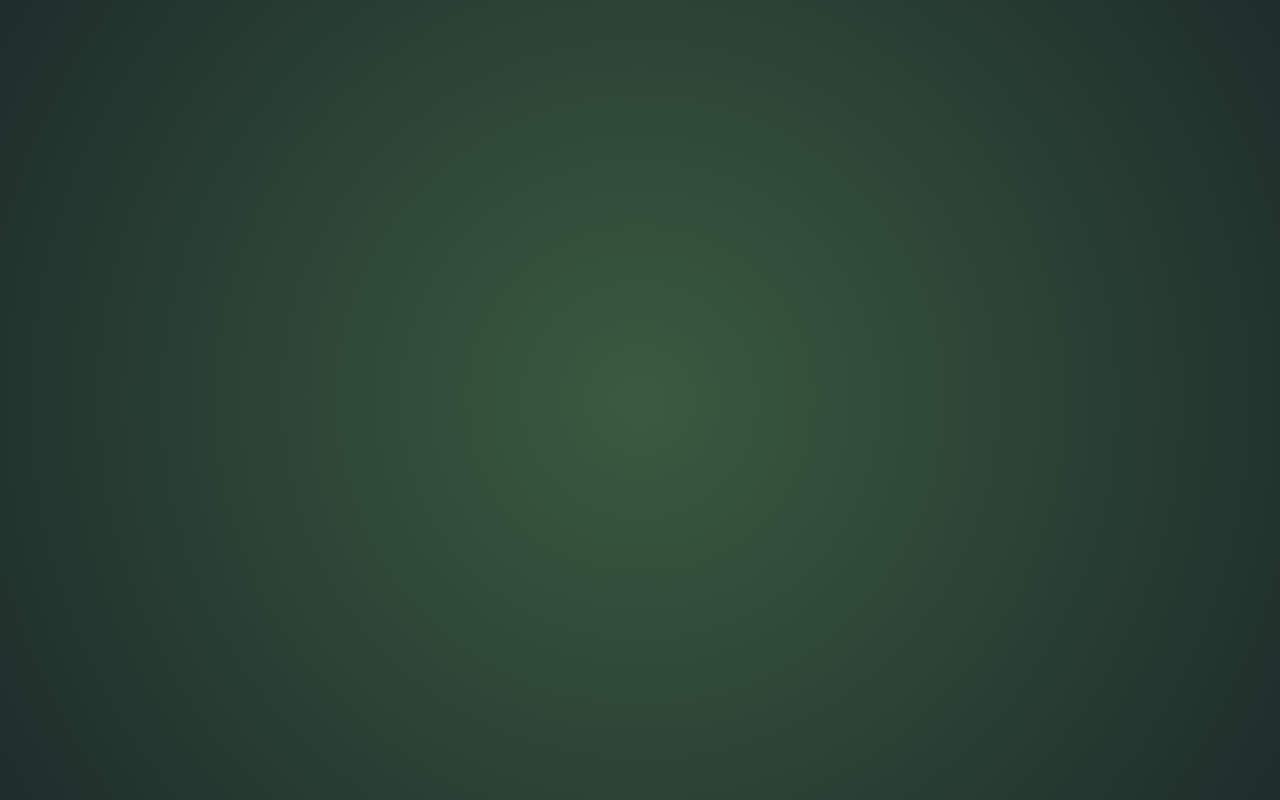
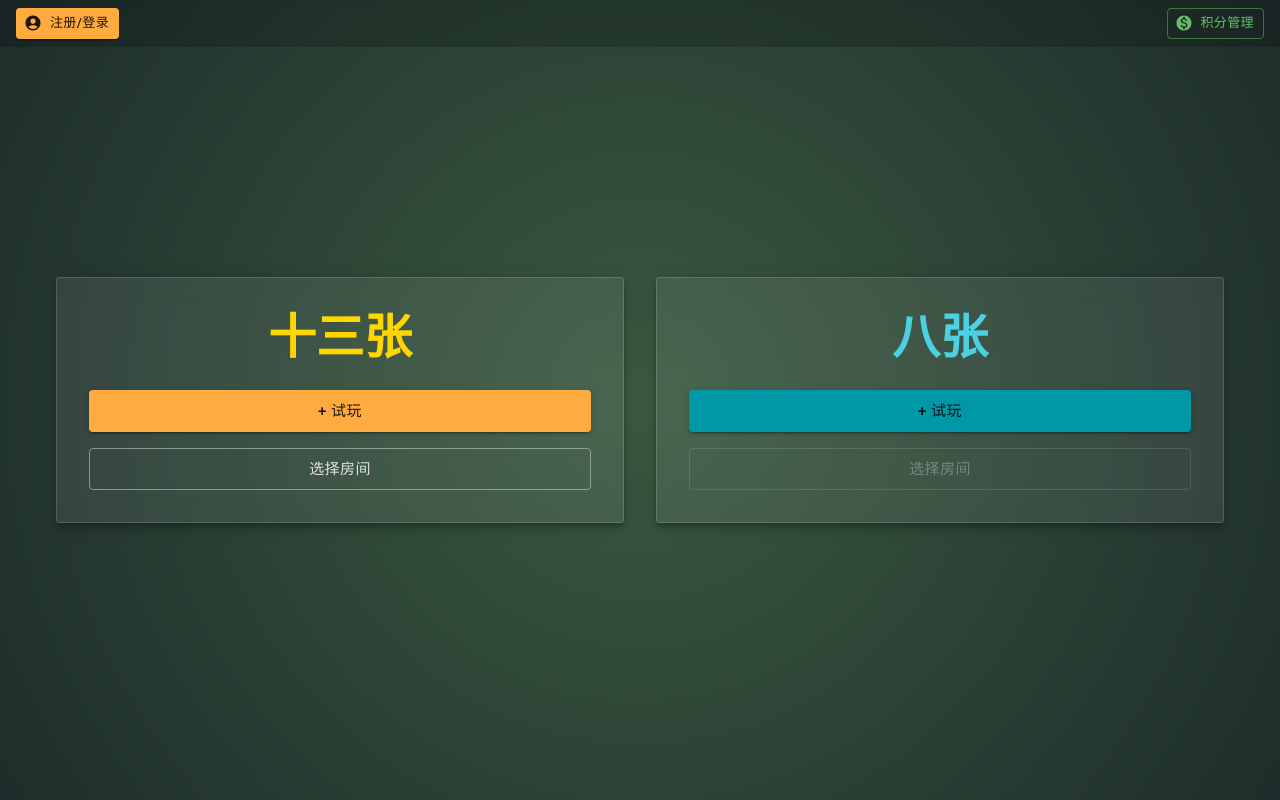
Before and after one commit to wen9521/san, a React (Vite) app in the folder frontend/: page /#/ in a window 1280 px wide. Built offline with nearby package versions, Linux system fonts and the light colour scheme.

Commit message:
Update HomePage.jsx

```diff
--- a/frontend/src/pages/HomePage.jsx
+++ b/frontend/src/pages/HomePage.jsx
@@ -1,10 +1,9 @@
 import React, { useContext, useState } from 'react';
-import { Box, Typography, Button, Paper, Grid, IconButton } from '@mui/material';
+import { Box, Typography, Button, Paper, Grid } from '@mui/material';
 import { useNavigate } from 'react-router-dom';
 import AuthDialog from '../components/AuthDialog';
 import PointsDialog from '../components/PointsDialog';
 import { AuthContext } from '../context/AuthContext';
-import MenuIcon from '@mui/icons-material/Menu';
 import AccountCircleIcon from '@mui/icons-material/AccountCircle';
 import MonetizationOnIcon from '@mui/icons-material/MonetizationOn';
 
@@ -59,8 +58,6 @@ const HomePage = () => {
     </Box>
   );
 
-  // 主页内容略
-  // ... 保持原有内容
   return (
     <Box
       sx={{
@@ -73,9 +70,60 @@ const HomePage = () => {
         position: 'relative'
       }}
     >
+      <TopBar />
       <Grid container spacing={4} sx={{ maxWidth: '1200px' }}>
-        {/* ...原十三张与八张内容不变 */}
-        {/* ...（略） */}
+        {/* 十三张板块 */}
+        <Grid item xs={12} md={6}>
+          <Paper
+            elevation={6}
+            sx={{
+              p: 4,
+              textAlign: 'center',
+              background: 'rgba(255, 255, 255, 0.08)',
+              border: '1px solid rgba(255, 255, 255, 0.15)',
+              color: 'white',
+              backdropFilter: 'blur(10px)',
+            }}
+          >
+            <Typography variant="h3" gutterBottom sx={{ fontWeight: 'bold', color: '#ffd700' }}>
+              十三张
+            </Typography>
+            <Box sx={{ mt: 3, display: 'flex', flexDirection: 'column', gap: 2 }}>
+              <Button variant="contained" color="primary" size="large" onClick={() => navigate('/thirteen/play', { state: { mode: 'offline' } })}>+
+                试玩
+              </Button>
+              <Button variant="outlined" color="secondary" size="large" onClick={() => navigate('/rooms')}>
+                选择房间
+              </Button>
+            </Box>
+          </Paper>
+        </Grid>
+        {/* 八张板块 */}
+        <Grid item xs={12} md={6}>
+          <Paper
+            elevation={6}
+            sx={{
+              p: 4,
+              textAlign: 'center',
+              background: 'rgba(255, 255, 255, 0.08)',
+              border: '1px solid rgba(255, 255, 255, 0.15)',
+              color: 'white',
+              backdropFilter: 'blur(10px)',
+            }}
+          >
+            <Typography variant="h3" gutterBottom sx={{ fontWeight: 'bold', color: '#4dd0e1' }}>
+              八张
+            </Typography>
+            <Box sx={{ mt: 3, display: 'flex', flexDirection: 'column', gap: 2 }}>
+              <Button variant="contained" sx={{ backgroundColor: '#0097a7', '&:hover': {backgroundColor: '#00838f'} }} size="large" onClick={() => navigate('/eight/play')}>+
+                试玩
+              </Button>
+              <Button variant="outlined" color="secondary" size="large" disabled>
+                选择房间
+              </Button>
+            </Box>
+          </Paper>
+        </Grid>
       </Grid>
       <AuthDialog open={showAuth} onClose={() => setShowAuth(false)} />
       <PointsDialog open={showPoints} onClose={() => setShowPoints(false)} />
```
